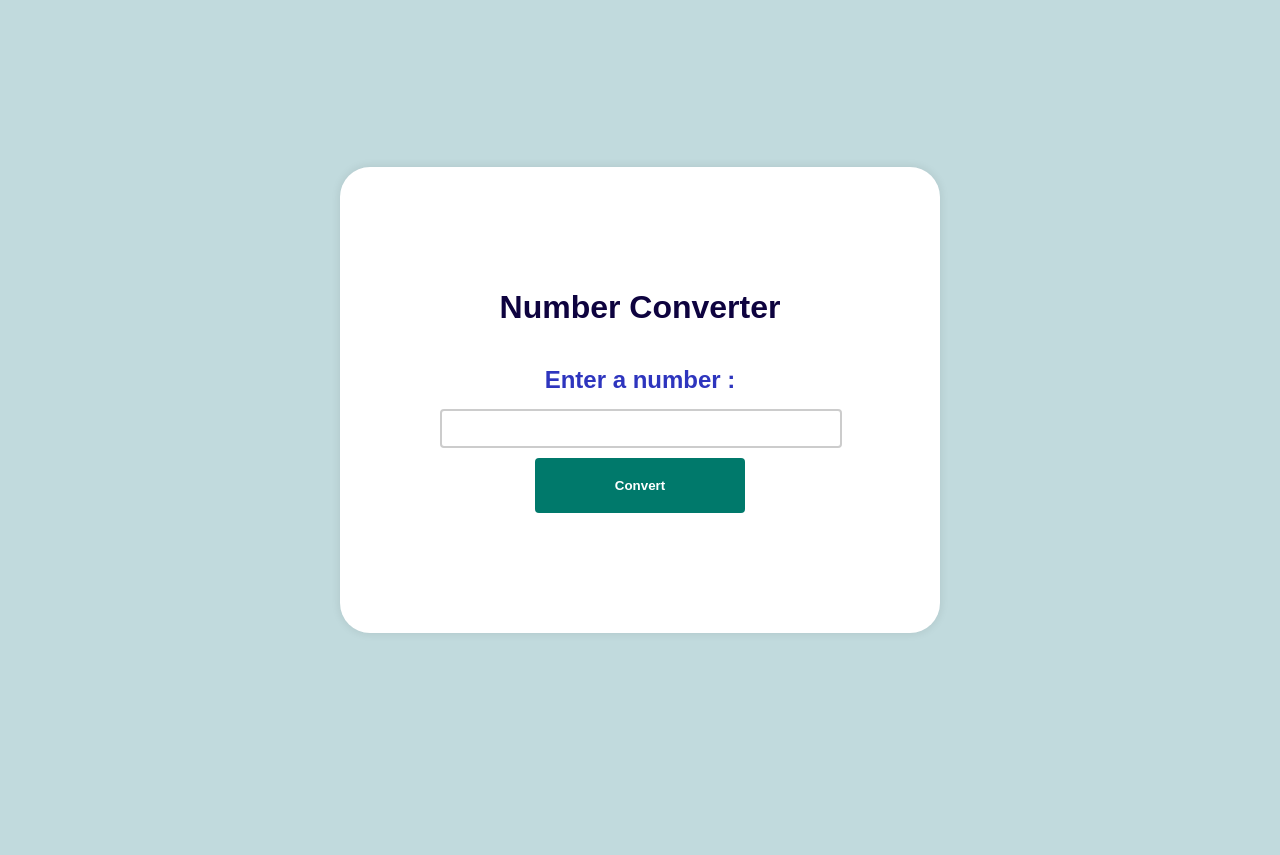
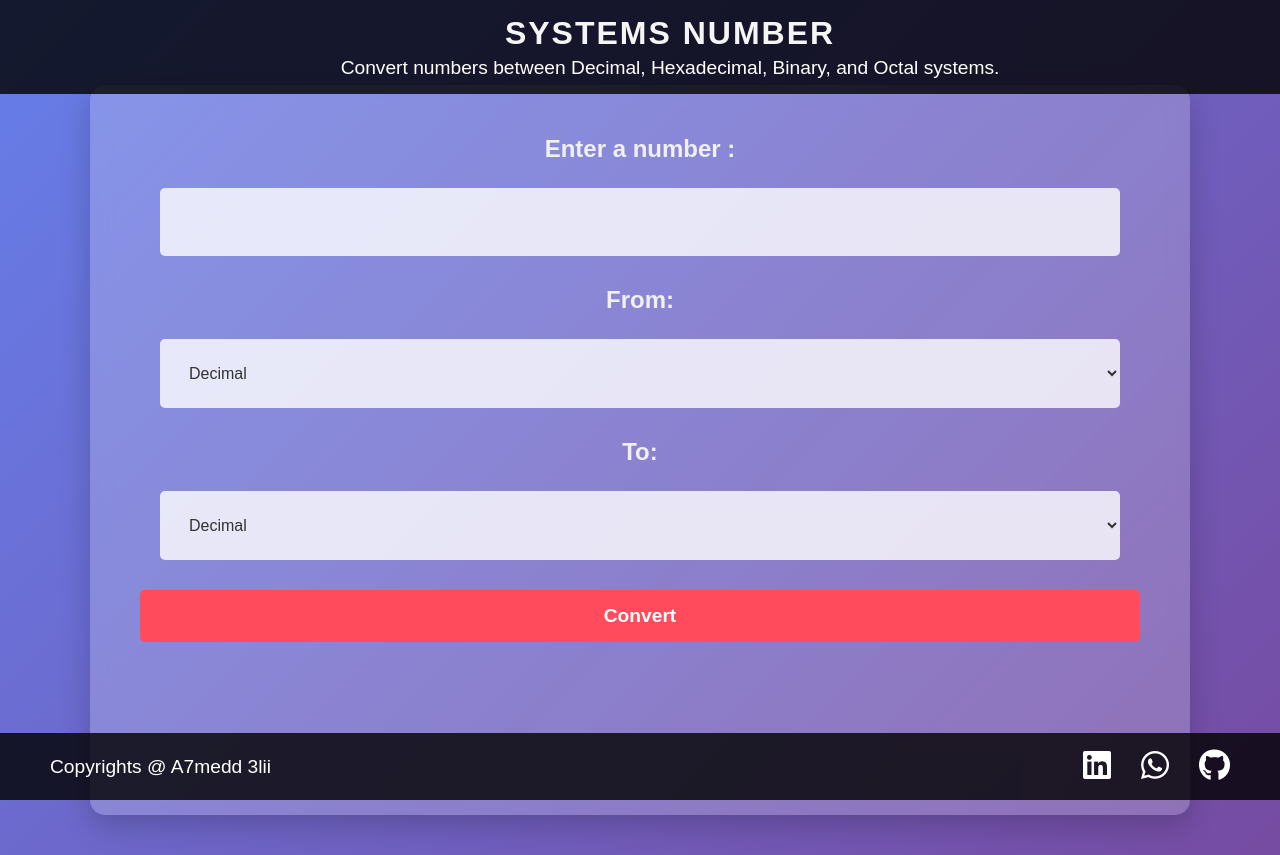
Before and after one commit to A7medd3lii/Numeral-Systems, a Flask app: page / in a window 1280 px wide. Before the commit the page ends 633 px from the top, so only its background shows below. Run offline with Flask 3, Linux system fonts and the light colour scheme.

Commit message:
upgrade the wep app

```diff
--- a/main.py
+++ b/main.py
@@ -2,23 +2,32 @@ from flask import Flask, render_template, request
 
 app = Flask(__name__)
 
+def convert_number(input_number, from_base, to_base):
+    try:
+        decimal_number = int(input_number, from_base)
+    except ValueError:
+        return None, None, None, "Invalid number for the selected base."
+
+    if to_base == 2:
+        return bin(decimal_number)[2:], "Binary", None, None
+    elif to_base == 8:
+        return oct(decimal_number)[2:], "Octal", None, None
+    elif to_base == 16:
+        return hex(decimal_number)[2:], "Hexadecimal", None, None
+    else:
+        return str(decimal_number), "Decimal", None, None
+
 @app.route('/', methods=['GET', 'POST'])
 def index():
-    binary_result = ''
-    hex_result = ''
-    error_message = ''
+    result, result_type, error_message = None, None, None
+
     if request.method == 'POST':
-        number = request.form['number']
-        if number.isdigit():
-            if number.startswith('0') and len(number) > 1:
-                error_message = 'Invalid input: Numbers should not begin with Zero.'
-            else:
-                number = int(number)
-                binary_result = bin(number)[2:]
-                hex_result = hex(number)[2:].upper()
-        else:
-            error_message = 'Invalid input: Please enter a valid number.'
-    return render_template('index.html', binary_result=binary_result, hex_result=hex_result, error_message=error_message)
+        input_number = request.form['number']
+        from_base = int(request.form['from_base'])
+        to_base = int(request.form['to_base'])
+        result, result_type, _, error_message = convert_number(input_number, from_base, to_base)
+
+    return render_template('index.html', result=result, result_type=result_type, error_message=error_message)
 
 
 if __name__ == '__main__':
--- a/static/css/style.css
+++ b/static/css/style.css
@@ -1,67 +1,142 @@
 body {
-  font-family: Arial, sans-serif;
-  background-color: #c1dadd;
-  color: #333;
+  font-family: 'Poppins', sans-serif;
+  background: linear-gradient(135deg, #667eea, #764ba2);
+  color: #fff;
+  margin: 0;
+  padding: 0;
   display: flex;
+  flex-direction: column;
+  align-items: center;
   justify-content: center;
-  align-items: center;
-  height: 100vh;
+  min-height: 100vh;
+  text-align: center;
+}
+
+header {
+  position: fixed;
+  top: 0;
+  left: 0;
+  width: 100%;
+  background-color: rgba(0, 0, 0, 0.8);
+  color: #fff;
+  padding: 15px 30px;
+  z-index: 10;
+}
+
+header h1 {
   margin: 0;
+  font-size: 2em;
+}
+
+header p {
+  margin: 5px 0 0;
+  font-size: 1.2em;
 }
 
 .container {
-  background: #ffffff;
-  padding: 100px;
-  border-radius: 30px;
-  box-shadow: 0 0 10px rgba(0, 0, 0, 0.1);
-  max-width: 400px;
+  background-color: rgba(255, 255, 255, 0.2);
+  padding: 50px;
+  border-radius: 15px;
+  box-shadow: 0 10px 30px rgba(0, 0, 0, 0.2);
+  backdrop-filter: blur(10px);
   text-align: center;
+  margin-top: 60px;
+  margin-bottom: 40px;
+  max-width: 1000px;
+  width: 100%;
+  min-height: 630px;
 }
 
 h1 {
-  margin-bottom: 40px;
-  color: #0e033f;
-}
-
-form {
   margin-bottom: 20px;
+  font-size: 2em;
+  color: #f5f5f5;
+  text-transform: uppercase;
+  letter-spacing: 2px;
 }
 
 label {
   display: block;
-  margin-bottom: 15px;
-  color: #2e35be;
-  font-size: x-large;
+  margin-bottom: 25px;
+  font-weight: bold;
+  color: #f0f0f0;
+  font-size: 1.5em;
 }
 
-input[type="text"] {
-  width: calc(100% - 22px);
-  padding: 10px;
-  margin-bottom: 10px;
-  border: 2px solid #ccc;
-  border-radius: 4px;
+input,
+select {
+  width: calc(100% - 40px);
+  padding: 25px;
+  border: none;
+  border-radius: 5px;
+  background: rgba(255, 255, 255, 0.8);
+  color: #333;
+  font-size: 1em;
+  margin-bottom: 30px;
+  box-sizing: border-box;
+
 }
 
+
 button {
-  padding: 20px 80px;
-  background: #00796b;
+  width: 100%;
+  padding: 15px;
+  background: #ff4b5c;
   color: white;
   border: none;
-  border-radius: 4px;
+  border-radius: 5px;
+  font-size: 1.2em;
   cursor: pointer;
+  transition: background-color 0.7s ease, transform 0.7s ease;
 }
 
 button:hover {
-  background: #04473c;
+  background-color: #ff2a3b;
+  transform: translateY(5px);
+}
+
+.error {
+  color: #ff4b5c;
+  margin: 15px 0;
 }
 
 .result {
-  margin-top: 40px;
-  text-align: left;
-  color: #05116d;
+  margin-top: 50px;
+  font-size: 2em;
+  color: #f5f5f5;
 }
 
-.error {
-  color: #d32f2f;
-  margin-top: 20px;
+footer {
+  position: fixed;
+  bottom: 0;
+  left: 0;
+  width: 100%;
+  background-color: rgba(0, 0, 0, 0.8);
+  color: #fff;
+  padding: 15px 0;
+  display: flex;
+  justify-content: space-between;
+  align-items: center;
 }
+
+.footer-text {
+  font-size: 1.2em;
+  padding-left: 50px;
+}
+
+.social-icons {
+  display: flex;
+  gap: 30px;
+  padding-right: 50px;
+}
+
+.social-icons a {
+  color: white;
+  font-size: 2em;
+  transition: color 0.7s ease, transform 0.7s ease;
+}
+
+.social-icons a:hover {
+  color: #ff4b5c;
+  transform: scale(1.2);
+}
--- a/templates/index.html
+++ b/templates/index.html
@@ -7,27 +7,63 @@
     <title>Number Converter</title>
     <link rel="stylesheet" href="/static/css/style.css">
     <link rel="icon" href="/static/css/download.png" type="image/x-icon">
-
+    <link rel="stylesheet" href="https://cdnjs.cloudflare.com/ajax/libs/font-awesome/6.0.0-beta3/css/all.min.css">
 </head>
 
 <body>
+    <header>
+        <h1>Systems Number</h1>
+        <p>Convert numbers between Decimal, Hexadecimal, Binary, and Octal systems.</p>
+    </header>
+
+    <div>
+        <label for="ggg"></label>
+    </div>
+
     <div class="container">
-        <h1>Number Converter</h1>
         <form method="POST">
             <label for="number"><strong>Enter a number :</strong></label>
             <input type="text" id="number" name="number" required>
+
+            <label for="from_base"><strong>From:</strong></label>
+            <select id="from_base" name="from_base">
+                <option value="10">Decimal</option>
+                <option value="16">Hexadecimal</option>
+                <option value="2">Binary</option>
+                <option value="8">Octal</option>
+            </select>
+
+            <label for="to_base"><strong>To:</strong></label>
+            <select id="to_base" name="to_base">
+                <option value="10">Decimal</option>
+                <option value="16">Hexadecimal</option>
+                <option value="2">Binary</option>
+                <option value="8">Octal</option>
+            </select>
+
             <button type="submit"><strong>Convert</strong></button>
         </form>
+
         {% if error_message %}
         <div class="error">{{ error_message }}</div>
         {% endif %}
-        {% if binary_result %}
+
+        {% if result %}
         <div class="result">
-            <p><strong>Binary:</strong> {{ binary_result }}</p>
-            <p><strong>Hexadecimal:</strong> {{ hex_result }}</p>
+            <p><strong>{{ result_type }}:</strong> {{ result }}</p>
         </div>
         {% endif %}
     </div>
+
+    <footer>
+        <span class="footer-text">Copyrights @ A7medd 3lii</span>
+        <div class="social-icons">
+            <a href="https://www.linkedin.com/in/ahmed-ali-85b264266?utm_source=share&utm_campaign=share_via&utm_content=profile&utm_medium=android_app"
+                target="_blank"><i class="fab fa-linkedin"></i></a>
+            <a href="https://wa.me/+201150520142" target="_blank"><i class="fab fa-whatsapp"></i></a>
+            <a href="https://github.com/A7medd3lii" target="_blank"><i class="fab fa-github"></i></a>
+        </div>
+    </footer>
 </body>
 
 </html>
```
Also changed, not shown: README.md.
